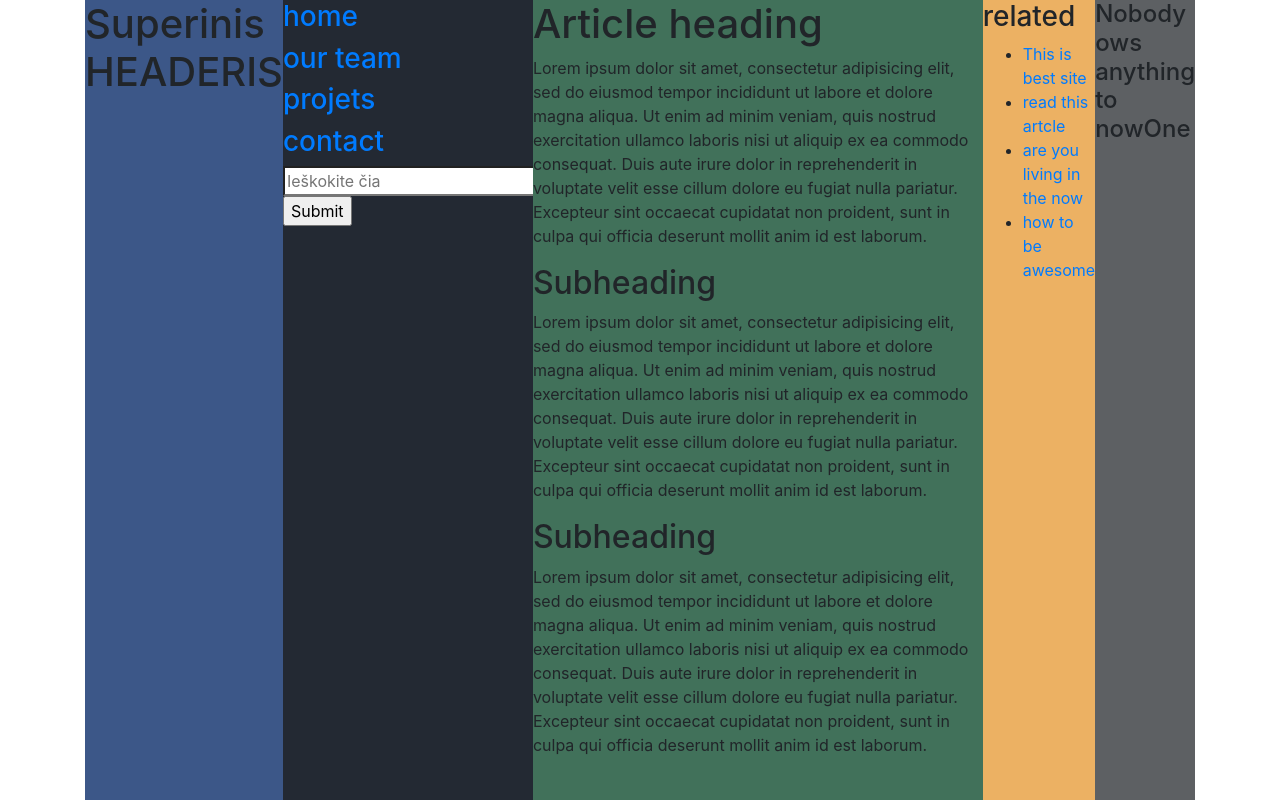
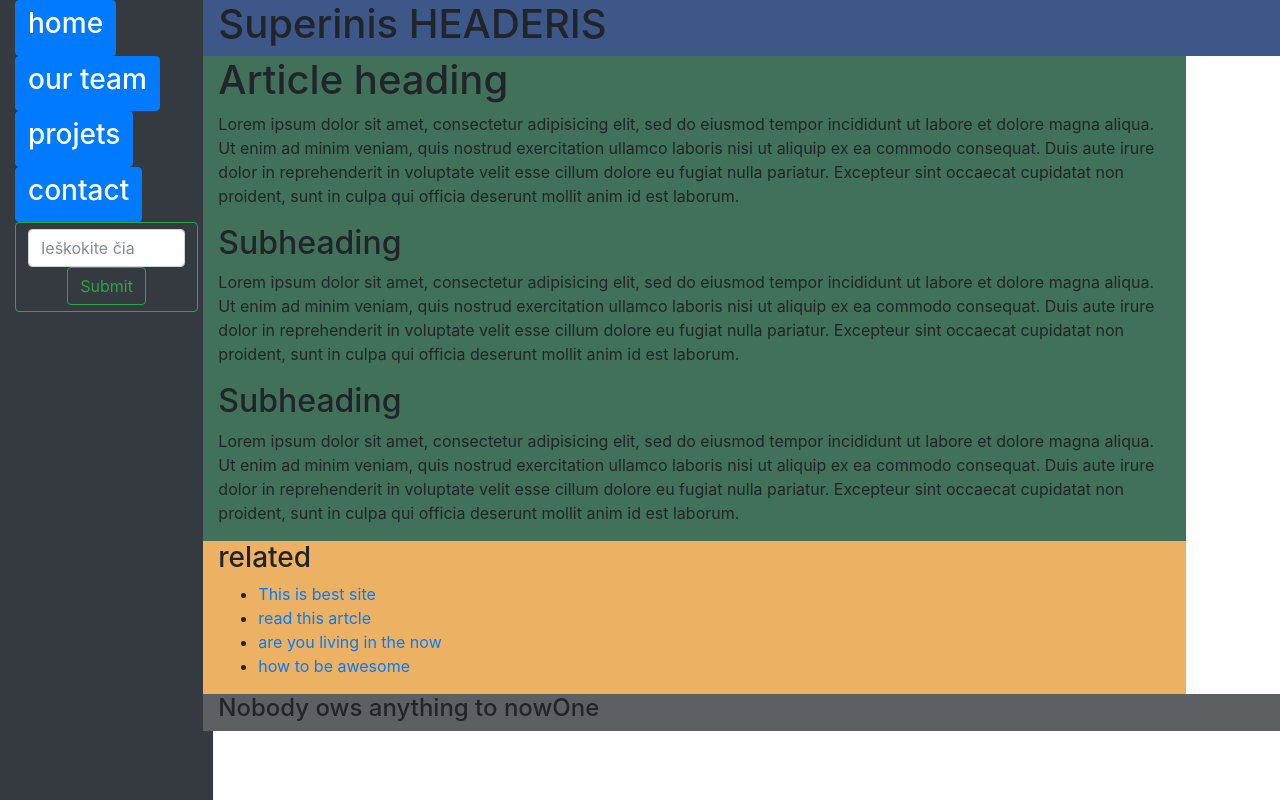
Before and after one commit to MariusKuzminskas/Uzduotys, a plain HTML site: page day3/sunkesne 51/index.html in a window 1280 px wide. Drawn offline with nearby package versions, Linux system fonts and the light colour scheme.

Commit message:
pirmas sunkesnis layuot done su BTS

```diff
--- a/day3/sunkesne 51/index.html
+++ b/day3/sunkesne 51/index.html
@@ -10,40 +10,41 @@
 </head>
 
 <body>
-    <div class="container" id="mainContainer">
+    <div class="container-flex" id="mainContainer">
+        <div class="row content">
 
-        <header>
+            <nav class="navigacija navbar-dark bg-dark col-md-2">
+                <a class="btn btn-primary" href="#"><h3>home</h3></a>
+                <a class="btn btn-primary" href="#"><h3>our team</h3></a>
+                <a class="btn btn-primary" href="#"><h3>projets</h3></a>
+                <a class="btn btn-primary" href="#"><h3>contact</h3></a>
+                <form class="btn btn-outline-success" action="index.html" method="post">
+                    <input class="form-control" type="search" name="" value="" placeholder="Ieškokite čia">
+                    <input class="btn btn-outline-success" type="submit" name="submit" name="GO">
+                </form>
+            </nav>
+
+            <header class="col-md-10 offset-md-2">
                 <h1>Superinis HEADERIS</h1>
             </header>
 
-        <nav class="navigacija">
-            <a href="#"><h3>home</h3></a>
-            <a href="#"><h3>our team</h3></a>
-            <a href="#"><h3>projets</h3></a>
-            <a href="#"><h3>contact</h3></a>
-            <form class="" action="index.html" method="post">
-                <input type="search" name="" value="" placeholder="Ieškokite čia">
-                <input type="submit" name="submit" name="GO">
-            </form>
-        </nav>
-
-        <article class="two">
+            <article class="col-md-9 offset-md-2">
                 <h1>Article heading</h1>
-            <p>Lorem ipsum dolor sit amet, consectetur adipisicing elit, sed do eiusmod tempor incididunt ut labore et dolore magna aliqua. Ut enim ad minim veniam, quis nostrud exercitation ullamco laboris nisi ut aliquip ex ea commodo consequat. Duis aute
-                irure dolor in reprehenderit in voluptate velit esse cillum dolore eu fugiat nulla pariatur. Excepteur sint occaecat cupidatat non proident, sunt in culpa qui officia deserunt mollit anim id est laborum.</p>
+                <p>Lorem ipsum dolor sit amet, consectetur adipisicing elit, sed do eiusmod tempor incididunt ut labore et dolore magna aliqua. Ut enim ad minim veniam, quis nostrud exercitation ullamco laboris nisi ut aliquip ex ea commodo consequat. Duis
+                    aute irure dolor in reprehenderit in voluptate velit esse cillum dolore eu fugiat nulla pariatur. Excepteur sint occaecat cupidatat non proident, sunt in culpa qui officia deserunt mollit anim id est laborum.</p>
                 <section>
                     <h2>Subheading</h2>
-                <p>Lorem ipsum dolor sit amet, consectetur adipisicing elit, sed do eiusmod tempor incididunt ut labore et dolore magna aliqua. Ut enim ad minim veniam, quis nostrud exercitation ullamco laboris nisi ut aliquip ex ea commodo consequat. Duis
-                    aute irure dolor in reprehenderit in voluptate velit esse cillum dolore eu fugiat nulla pariatur. Excepteur sint occaecat cupidatat non proident, sunt in culpa qui officia deserunt mollit anim id est laborum.</p>
+                    <p>Lorem ipsum dolor sit amet, consectetur adipisicing elit, sed do eiusmod tempor incididunt ut labore et dolore magna aliqua. Ut enim ad minim veniam, quis nostrud exercitation ullamco laboris nisi ut aliquip ex ea commodo consequat.
+                        Duis aute irure dolor in reprehenderit in voluptate velit esse cillum dolore eu fugiat nulla pariatur. Excepteur sint occaecat cupidatat non proident, sunt in culpa qui officia deserunt mollit anim id est laborum.</p>
                 </section>
                 <section>
                     <h2>Subheading</h2>
-                <p>Lorem ipsum dolor sit amet, consectetur adipisicing elit, sed do eiusmod tempor incididunt ut labore et dolore magna aliqua. Ut enim ad minim veniam, quis nostrud exercitation ullamco laboris nisi ut aliquip ex ea commodo consequat. Duis
-                    aute irure dolor in reprehenderit in voluptate velit esse cillum dolore eu fugiat nulla pariatur. Excepteur sint occaecat cupidatat non proident, sunt in culpa qui officia deserunt mollit anim id est laborum.</p>
+                    <p>Lorem ipsum dolor sit amet, consectetur adipisicing elit, sed do eiusmod tempor incididunt ut labore et dolore magna aliqua. Ut enim ad minim veniam, quis nostrud exercitation ullamco laboris nisi ut aliquip ex ea commodo consequat.
+                        Duis aute irure dolor in reprehenderit in voluptate velit esse cillum dolore eu fugiat nulla pariatur. Excepteur sint occaecat cupidatat non proident, sunt in culpa qui officia deserunt mollit anim id est laborum.</p>
                 </section>
             </article>
 
-        <aside class="two">
+            <aside class="col-md-9 offset-md-2">
                 <h3>related</h3>
                 <ul>
                     <li> <a href="#">This is best site</a> </li>
@@ -53,9 +54,10 @@
                 </ul>
             </aside>
 
-        <footer>
+            <footer class="col-md-10 offset-md-2" >
                 <h4>Nobody ows anything to nowOne</h4>
             </footer>
+        </div>
 
     </div>
 
--- a/day3/sunkesne 51/style.css
+++ b/day3/sunkesne 51/style.css
@@ -1,11 +1,21 @@
+/* .row.content {
+    height: 1500px
+} */
+
 .container {
-        display: flex;
+        /* display: flex; */
 }
 
 .navigacija {
-        min-width: 250px;
-        max-width: 250px;
-        height: 100vh;
+    position: fixed;
+    height: 100vh;
+    left: 0;
+    top: 0;
+    /* z-index: 200; */
+
+        /* min-width: 250px;
+        max-width: 250px; */
+        /* height: 100vh; */
 }
 
 /*Spalvinam ********************************/
--- /dev/null
+++ b/day4/css/main.css
@@ -0,0 +1,18 @@
+h2 {
+  color: blue;
+  background-image: url("../img/header.jpg");
+  background-size: contain;
+  background-repeat: no-repeat;
+  /* background-image: noreapea */
+  width: 500px;
+
+  height: 500px;
+}
+
+.hover:hover {
+  background-color: orange;
+}
+
+.hover:active {
+  background-color: rgb(223, 123, 198);
+}
```
Also changed, not shown: day4/index.html (added, +14 -0 lines), day4/img/1.jpg (added), day4/img/header.jpg (added). Lines whose indentation alone changed are shown as unchanged.
